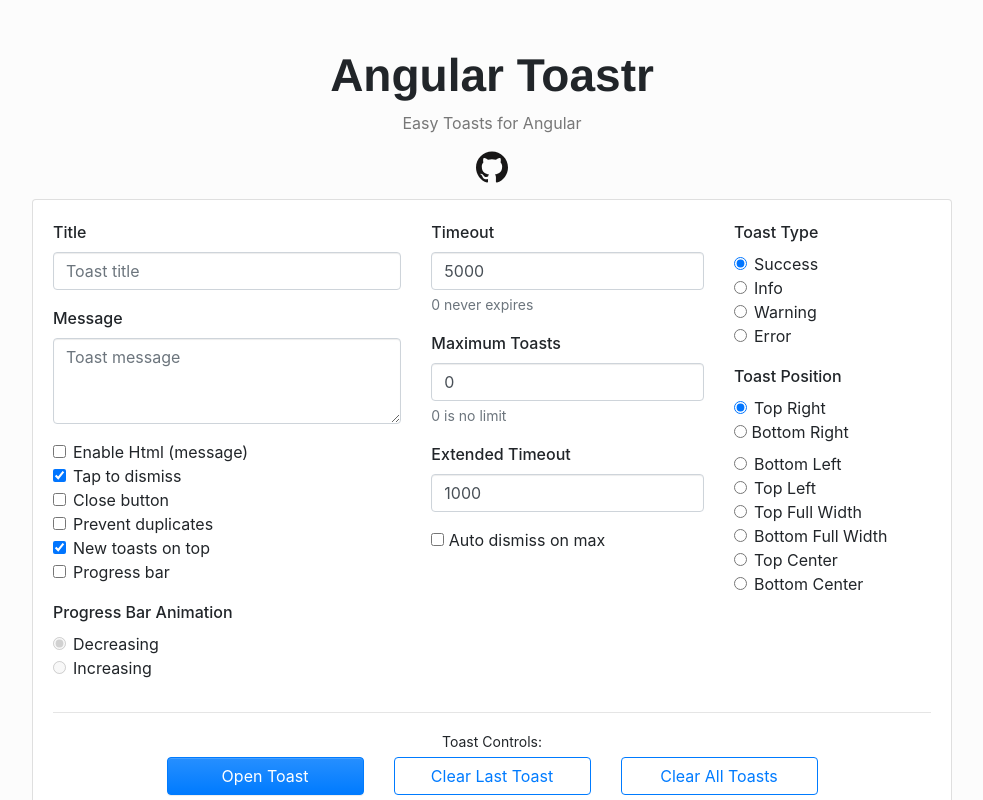
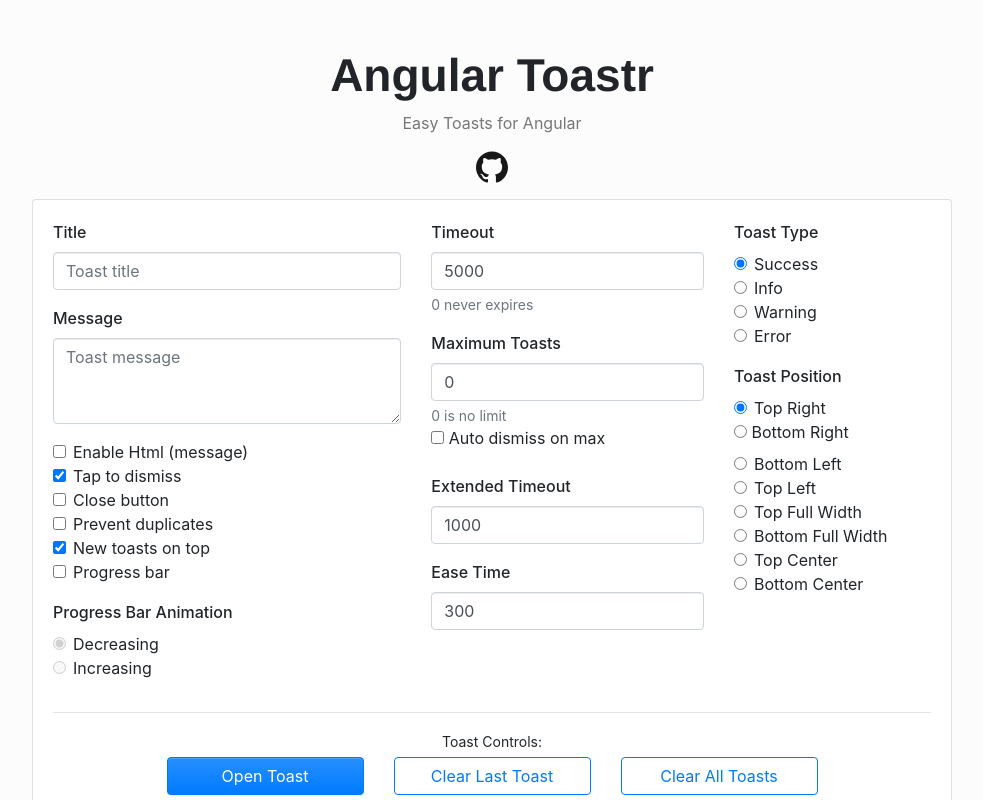
Before and after one commit to scttcper/ngx-toastr, an Angular app: page / in a window 1280 px wide. Shown: the top 800 px of the page, without its empty margins (148-1131 px from the left). Built offline with nearby package versions, Linux system fonts and the light colour scheme.

Commit message:
add easing to readme and demo

```diff
--- a/package.json
+++ b/package.json
@@ -4,7 +4,10 @@
   "homepage": "https://github.com/scttcper/ngx-toastr",
   "bugs": "https://github.com/scttcper/ngx-toastr/issues",
   "repository": "https://github.com/scttcper/ngx-toastr.git",
-  "version": "6.5.0",
+  "version": "7.0.0-beta.0",
+  "publishConfig": {
+    "tag": "next"
+  },
   "license": "MIT",
   "scripts": {
     "ng": "ng",
--- a/src/app/app.component.html
+++ b/src/app/app.component.html
@@ -76,15 +76,19 @@
                 <label for="maxNumberToasts"><strong>Maximum Toasts</strong></label>
                 <input [(ngModel)]="toastr.toastrConfig.maxOpened" (ngModelChange)="fixNumber('maxOpened')" type="text" class="form-control" id="maxNumberToasts" aria-describedby="maxNumberToastsHelp">
                 <small id="maxNumberToastsHelp" class="form-text text-muted">0 is no limit</small>
+                <div class="checkbox">
+                  <label>
+                    <input type="checkbox" [(ngModel)]="toastr.toastrConfig.autoDismiss"> Auto dismiss on max
+                  </label>
+                </div>
               </div>
               <div class="form-group">
                 <label for="toastExtendedTimeout"><strong>Extended Timeout</strong></label>
                 <input type="text" [(ngModel)]="toastr.toastrConfig.extendedTimeOut" (ngModelChange)="fixNumber('extendedTimeOut')" class="form-control" id="toastExtendedTimeout">
               </div>
-              <div class="checkbox">
-                <label>
-                  <input type="checkbox" [(ngModel)]="toastr.toastrConfig.autoDismiss"> Auto dismiss on max
-                </label>
+              <div class="form-group">
+                <label for="toastExtendedTimeout"><strong>Ease Time</strong></label>
+                <input type="text" [(ngModel)]="toastr.toastrConfig.easeTime" (ngModelChange)="fixNumber('easeTime')" class="form-control" id="toastExtendedTimeout">
               </div>
             </div>
             <div class="col-md-3">
--- a/src/lib/package.json
+++ b/src/lib/package.json
@@ -1,6 +1,9 @@
 {
   "name": "ngx-toastr",
-  "version": "6.5.0",
+  "version": "7.0.0-beta.0",
+  "publishConfig": {
+    "tag": "next"
+  },
   "description": "Toastr for Angular",
   "main": "./toastr.umd.js",
   "module": "./toastr.es5.js",
```
Also changed, not shown: 1 other file (tests, documents, lock files or other folders).
